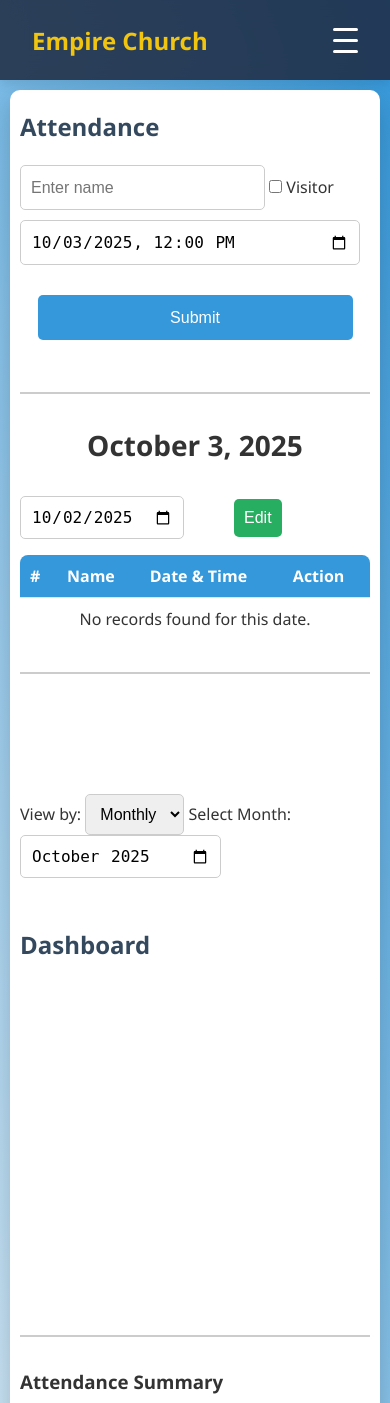
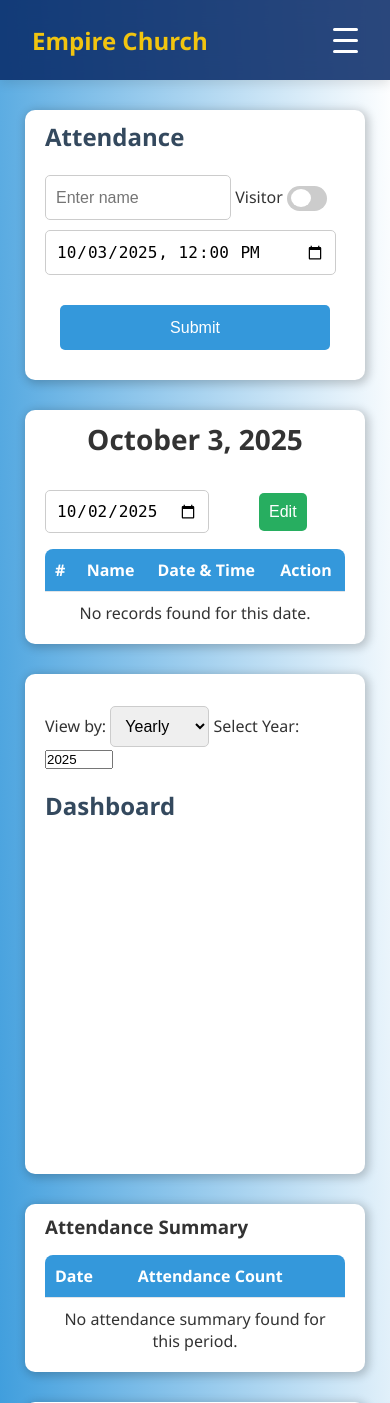
Before and after one commit to abiezer123/emp, a Flask app: page /attendance in a window 390 px wide. Shown: the top 1403 px of the page. Run offline with Flask 3, Linux system fonts and the light colour scheme; the visitor is signed in with stand-in values (Sample User, id 1); data that the repository does not hold is empty.

Commit message:
new design

```diff
--- a/static/script.js
+++ b/static/script.js
@@ -332,7 +332,7 @@ function renderAttendanceTable(records) {
 
         // Highlight if visitor
         if (r.is_visitor) {
-            tr.style.backgroundColor = '#ffeeba'; // light yellow highlight
+            tr.style.backgroundColor = '#bff1bfff';
             tr.style.fontWeight = 'bold';
         }
 
--- a/static/styles.css
+++ b/static/styles.css
@@ -6,16 +6,76 @@
 
 body {
     font-family: 'Segoe UI', Tahoma, Geneva, Verdana, sans-serif;
-    background: linear-gradient(250deg, #3498db, white);
+    background: linear-gradient(87deg, #3498db, white);
     color: #333;
     padding: 0px;
     overflow-x: hidden;
 
 }
 
-main {
+/* Container for the switch */
+.switch {
+    position: relative;
+    display: inline-block;
+    width: 40px;
+    height: 25px;
+}
+
+/* Hide the default checkbox */
+.switch input {
+    opacity: 0;
+    width: 0;
+    height: 0;
+}
+
+/* The slider (track) */
+.slider {
+    position: absolute;
+    cursor: pointer;
+    top: 0;
+    left: 0;
+    right: 0;
+    bottom: 0;
+    background-color: #ccc;
+    transition: .4s;
+}
+
+/* The thumb on the slider */
+.slider:before {
+    position: absolute;
+    content: "";
+    height: 18px;
+    width: 20px;
+    left: 4px;
+    bottom: 4px;
+    background-color: white;
+    transition: .4s;
+}
+
+/* Change slider color when checkbox is checked */
+input:checked+.slider {
+    background-color: #2196F3;
+}
+
+/* Move the thumb when checkbox is checked */
+input:checked+.slider:before {
+    transform: translateX(12px);
+}
+
+/* Rounded corners for the switch */
+.slider.round {
+    border-radius: 34px;
+}
+
+.slider.round:before {
+    border-radius: 50%;
+}
+
+
+
+.partition {
     border-radius: 10px;
-    margin: 0px auto;
+    margin: 20px 20px;
     max-width: 1400px;
     background: white;
     padding: 20px 10px;
@@ -45,7 +105,7 @@ form {
     display: flex;
     flex-direction: column;
     gap: 10px;
-    margin-bottom: 20px;
+
 }
 
 .suggestions-container {
@@ -88,7 +148,7 @@ button:hover {
 }
 
 #name {
-    width: 240px;
+    width: 250px;
 
 }
 
@@ -181,7 +241,7 @@ tr:last-child td {
 
 
 .dashboard-heading {
-    margin-top: 50px;
+    margin-top: 20px;
 }
 
 .dashboard-scroll {
@@ -291,7 +351,7 @@ body {
 
 /* --- NAVBAR STYLING --- */
 .navbar {
-    background-color: rgba(31, 42, 64, 0.85);
+    background-color: rgba(5, 39, 102, 0.85);
     backdrop-filter: blur(12px);
     color: white;
     padding: 1rem 2rem;
@@ -416,20 +476,30 @@ body {
     }
 
     #name {
-        width: 70%;
+        width: 62%;
         height: 45px;
     }
 
-    main {
+
+    .partition {
         border-radius: 10px;
-        margin: 10px 10px;
+        margin: 30px 25px;
         max-width: 1400px;
         background: white;
-        padding: 20px 10px;
-        box-shadow: 0 10px 30px rgba(0, 0, 0, 0.2);
+        padding: 10px 20px;
+        box-shadow: 2px 2px 10px 2px rgba(0, 0, 0, 0.2);
 
     }
 
+    #members_partition {
+        border-radius: 10px;
+        margin: 10px 0px;
+        max-width: 1400px;
+        background: white;
+        padding: 10px 20px;
+        box-shadow: 2px 2px 10px 2px rgba(0, 0, 0, 0.2);
+
+    }
 }
 
 .edit-modal-content {
--- a/templates/attendance.html
+++ b/templates/attendance.html
@@ -38,21 +38,28 @@
 
 
     <main>
+
+        <div class="partition">
             <h2>Attendance</h2>
             <br>
             <form id="attendance-form" autocomplete="off">
                 <div class="suggestions-container">
                     <input type="text" id="name" placeholder="Enter name" required />
                     <ul id="suggestions" class="suggestions-list hidden"></ul>
+
+                    <label for="visitor"></label>Visitor</label>
+                    <label class="switch">
                         <input type="checkbox" id="visitor" name="is_visitor" value="visitor">
-                <label for="visitor">Visitor</label><br>
+                        <span class="slider round"></span>
+                    </label>
                 </div>
 
                 <input type="datetime-local" id="date" required />
                 <button type="submit">Submit</button>
             </form>
+        </div>
 
-        <hr>
+        <div class="partition">
             <h3 style="text-align: center; font-size: 28px; margin-bottom: 10px;" id="dateForHeading"></h3>
             <br>
             <div style="display: flex; align-items: center; gap: 50px;">
@@ -93,15 +100,15 @@
                 <tbody></tbody>
             </table>
 
+        </div>
 
-        <hr>
-        <br><br><br><br>
-
+        <div class="partition">
+            <br>
             <div class="dashboard-controls">
                 <label for="timeframe">View by:</label>
                 <select id="timeframe" onchange="updateUI()">
                     <option value="monthly" selected>Monthly</option>
-                <option value="yearly">Yearly</option>
+                    <option value="yearly" selected>Yearly</option>
                 </select>
                 <label id="dateLabel" for="dateSelect">Select Month:</label>
                 <input type="month" id="dateSelect" />
@@ -112,7 +119,9 @@
                 <canvas id="attendanceChart" style="max-width: 900px; margin-top: 2rem;"></canvas>
             </div>
 
-        <hr>
+        </div>
+
+        <div class="partition">
             <h3>Attendance Summary</h3>
             <table id="summaryTable">
                 <thead>
@@ -123,10 +132,10 @@
                 </thead>
                 <tbody></tbody>
             </table>
+        </div>
+        <div class="partition">
 
-        <hr>
-
-        <div id="top-attendees-section" style="position: relative; width: 100%; max-width: 600px; margin: 0 auto;">
+            <div id="top-attendees-section" style="position: relative; width: 100%; max-width: 1500px; margin: 0 auto;">
                 <h3 style="text-align: center; font-size: 28px; color: #e91e63; margin-bottom: 10px;">
                     ⭐ Top Attendees ⭐
                 </h3>
@@ -153,17 +162,16 @@
                     </tbody>
                 </table>
             </div>
+        </div>
 
 
-        <br>
-        <hr>
-        <br>
-
+        <div class="partition">
             <div>
                 <label for="download-month">Select Month:</label>
                 <input type="month" id="download-month" />
                 <button id="download-btn">Download Attendance</button>
-            <br><br><br><br><br><br><br><br>
+
+            </div>
         </div>
     </main>
 
--- a/templates/members.html
+++ b/templates/members.html
@@ -124,6 +124,7 @@
 
 
     <main>
+        <div class="partition" id="members_partition">
             <!-- Tabs -->
             <div class="tabs">
                 <button class="tab-btn active" onclick="openTab(event, 'attendeesTab')">Attendees</button>
@@ -159,7 +160,7 @@
                     {% endfor %}
                 </ol>
             </div>
-
+        </div>
     </main>
 
 
```
Lines whose indentation alone changed are shown as unchanged.
